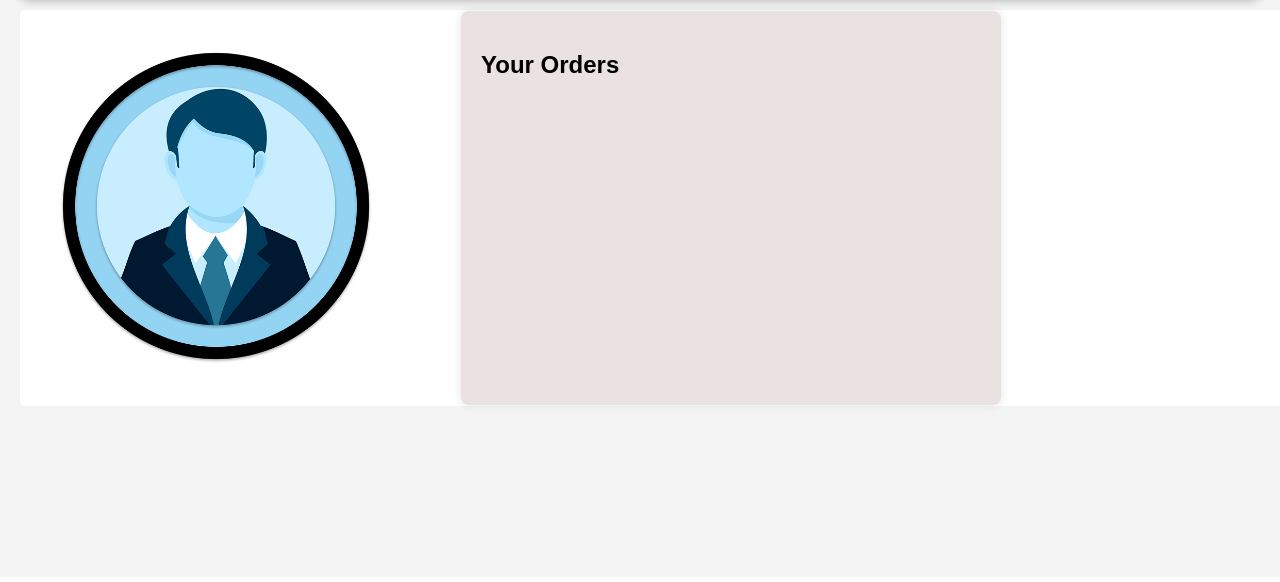
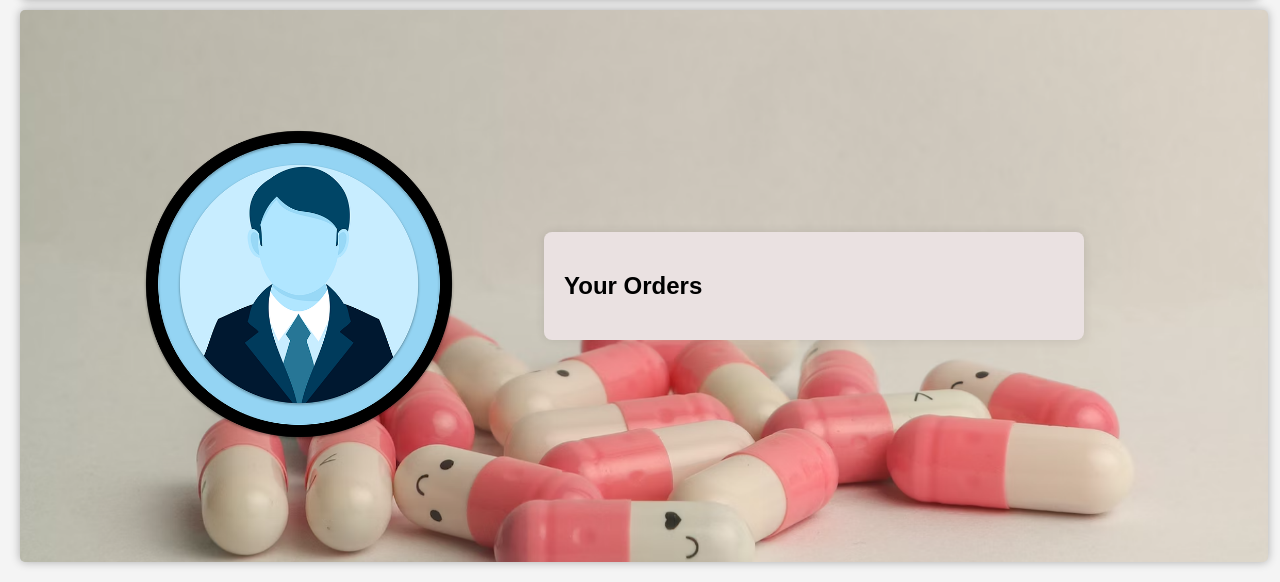
Before and after one commit to Apex-ace/MediEase, a Flask app: page /myaccount/1 in a window 1280 px wide. Shown: the part 223-805 px from the top of the page. Before the commit the page ends 635 px from the top, so only its background shows below. Run offline with Flask 3, Linux system fonts and the light colour scheme; data that the repository does not hold is empty; parts of the project's set-up code (start-up, migrations or seed data) failed here and were passed over.

Commit message:
Added background image

```diff
--- a/static/customer/myaccount.css
+++ b/static/customer/myaccount.css
@@ -29,14 +29,30 @@
 }
 
 #medicines {
-    background-color: rgb(216, 235, 242);
+    background-color: rgb(189, 212, 221);
     margin-bottom: 10px;
-    margin-right: 280pt;
+    margin-right: 50pt;
     border-radius: 5px;
 }
 
 .tab-space {
     margin-left: 20px; /* Adjust the value as needed */
+}
+
+.container {
+    width: 97.5%;
+    min-height: 69vh;
+    padding: 0;
+    background-image: url(../../static/customer/backround_image.png);
+    background-position: center;
+    background-size: cover;
+    display: flex;
+    align-items: center;
+    justify-content: center;
+    position: relative;
+    display: flex;
+    flex-direction: column;
+    /* justify-content: space-between; */
 }
 
 #horizontal_divide {
@@ -56,9 +72,10 @@
     align-items: left;
     margin-top: 10px;
     margin-left: 20px;
-    margin-right: 10px;
+    margin-right: 101x;
     display: flex;
     flex-direction: row;
+    box-shadow: 0 0 10px rgba(0, 0, 0, 0.3);
     /* justify-content: space-between; */
 }
 
```
